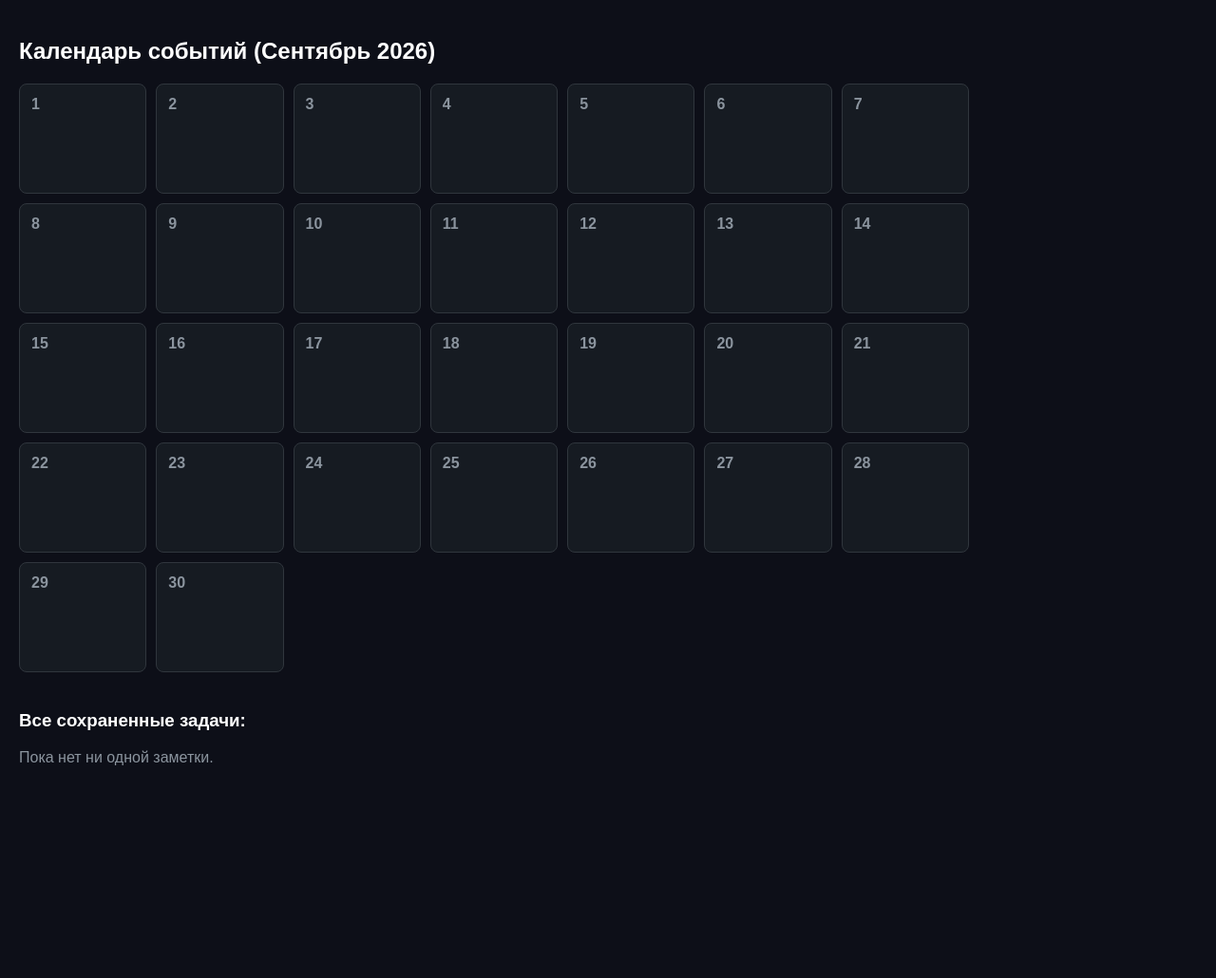
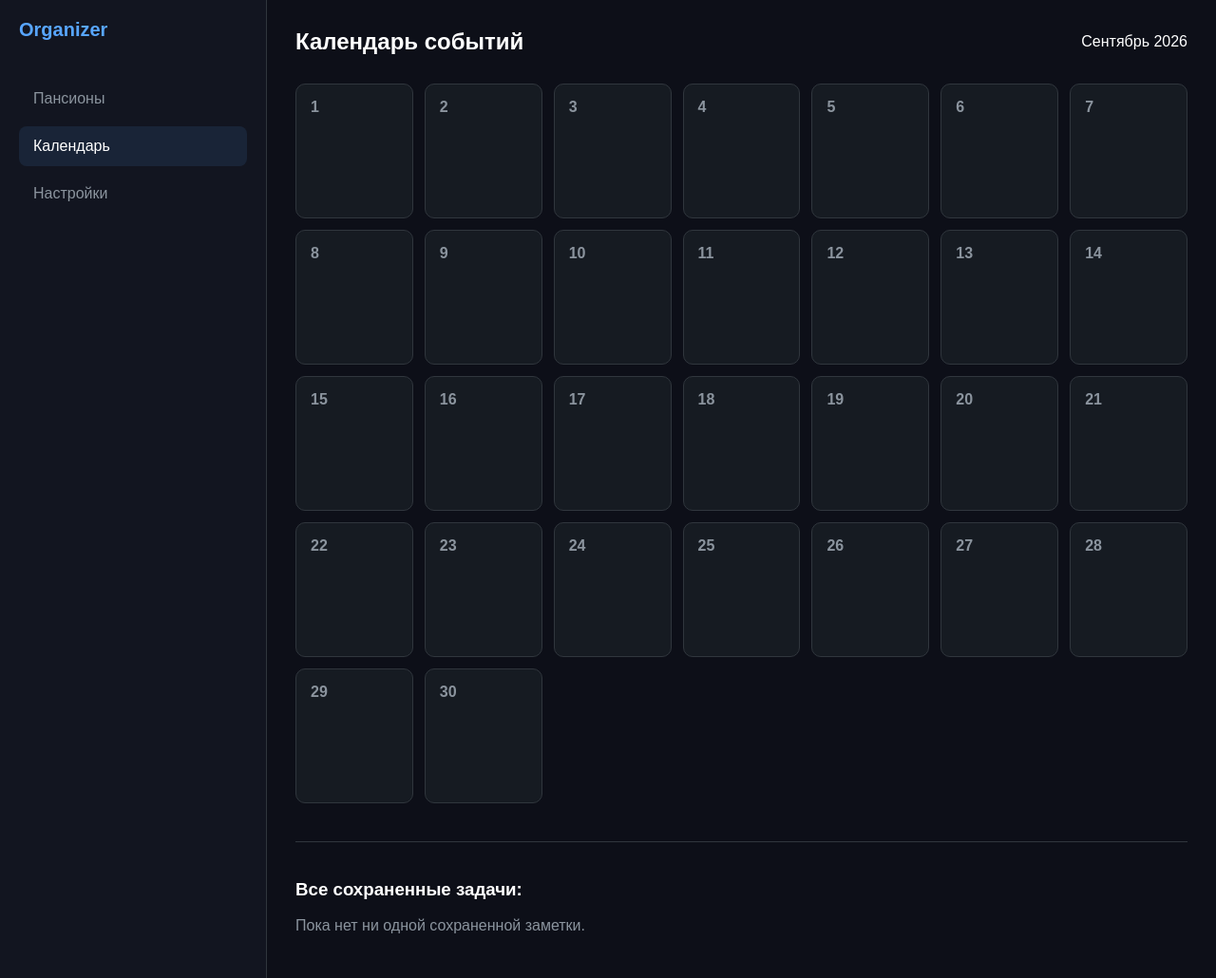
Before and after one commit to forgetoneforever-a11y/texnikum_work, a Flask app: page / in a window 1280 px wide. Shown: the whole page at 95% size. Run offline with Flask 3, Linux system fonts and the light colour scheme.

Commit message:
Update index.html

```diff
--- a/templates/index.html
+++ b/templates/index.html
@@ -2,52 +2,121 @@
 <html lang="ru">
 <head>
     <meta charset="UTF-8">
-    <title>Organizer - Календарь</title>
+    <title>Organizer - Календарь событий</title>
     <style>
+        :root {
+            --bg-color: #0d0f18;
+            --sidebar-bg: #121520;
+            --card-bg: #161b22;
+            --border-color: #30363d;
+            --accent-color: #58a6ff;
+            --text-main: #ffffff;
+            --text-muted: #8b949e;
+        }
+
         body {
-            background-color: #0d0f18;
-            color: #ffffff;
+            background-color: var(--bg-color);
+            color: var(--text-main);
             font-family: Arial, sans-serif;
             margin: 0;
+            display: flex;
+            height: 100vh;
+            overflow: hidden;
+        }
+
+        /* Боковая панель */
+        .sidebar {
+            width: 240px;
+            background-color: var(--sidebar-bg);
+            border-right: 1px solid var(--border-color);
+            display: flex;
+            flex-direction: column;
             padding: 20px;
         }
+
+        .logo {
+            font-size: 20px;
+            font-weight: bold;
+            color: var(--accent-color);
+            margin-bottom: 40px;
+        }
+
+        .nav-links {
+            list-style: none;
+            padding: 0;
+            margin: 0;
+        }
+
+        .nav-links li {
+            padding: 12px 15px;
+            margin-bottom: 8px;
+            border-radius: 8px;
+            cursor: pointer;
+            color: var(--text-muted);
+            transition: 0.2s;
+        }
+
+        .nav-links li.active, .nav-links li:hover {
+            background-color: rgba(88, 166, 255, 0.1);
+            color: var(--text-main);
+        }
+
+        /* Основной контент */
+        .main-content {
+            flex: 1;
+            padding: 30px;
+            overflow-y: auto;
+        }
+
+        .header-container {
+            display: flex;
+            justify-content: space-between;
+            align-items: center;
+            margin-bottom: 30px;
+        }
+
         h2 {
-            margin-bottom: 20px;
+            margin: 0;
+            font-size: 24px;
         }
+
         /* Сетка календаря на весь месяц */
         .calendar-grid {
             display: grid;
             grid-template-columns: repeat(7, 1fr);
-            gap: 10px;
-            max-width: 1000px;
+            gap: 12px;
         }
+
         .calendar-day {
-            background-color: #161b22;
-            border: 1px solid #30363d;
-            border-radius: 8px;
-            padding: 12px;
-            min-height: 90px;
+            background-color: var(--card-bg);
+            border: 1px solid var(--border-color);
+            border-radius: 10px;
+            padding: 15px;
+            min-height: 110px;
             cursor: pointer;
             transition: 0.2s;
             display: flex;
             flex-direction: column;
             justify-content: space-between;
         }
+
         .calendar-day:hover {
-            border-color: #58a6ff;
+            border-color: var(--accent-color);
             background-color: #1f242c;
         }
+
         .day-number {
             font-weight: bold;
-            color: #8b949e;
+            color: var(--text-muted);
         }
+
         .day-note-preview {
             font-size: 11px;
             background: #238636;
             color: #fff;
-            padding: 2px 5px;
+            padding: 3px 6px;
             border-radius: 4px;
-            margin-top: 5px;
+            margin-top: 4px;
             overflow: hidden;
             text-overflow: ellipsis;
             white-space: nowrap;
@@ -62,72 +131,100 @@
             justify-content: center;
             align-items: center;
         }
+
         .modal-content {
-            background-color: #161b22;
-            border: 1px solid #30363d;
-            padding: 20px;
+            background-color: var(--card-bg);
+            border: 1px solid var(--border-color);
+            padding: 25px;
             border-radius: 12px;
-            width: 400px;
+            width: 450px;
+            box-shadow: 0 10px 30px rgba(0,0,0,0.5);
         }
+
         .modal-content textarea {
             width: 100%;
-            height: 100px;
-            background-color: #0d0f18;
-            border: 1px solid #30363d;
+            height: 120px;
+            background-color: var(--bg-color);
+            border: 1px solid var(--border-color);
             color: #fff;
             border-radius: 6px;
-            padding: 10px;
+            padding: 12px;
             resize: none;
             box-sizing: border-box;
-            margin-top: 10px;
+            margin-top: 15px;
+            font-size: 14px;
         }
+
         .modal-actions {
             display: flex;
             justify-content: flex-end;
             gap: 10px;
-            margin-top: 15px;
+            margin-top: 20px;
         }
+
         button {
-            padding: 8px 16px;
+            padding: 10px 18px;
             border-radius: 6px;
             border: none;
             cursor: pointer;
+            font-weight: bold;
         }
+
         .btn-cancel {
-            background-color: #30363d;
+            background-color: var(--border-color);
             color: #fff;
         }
+
         .btn-save {
             background-color: #238636;
             color: #fff;
         }
 
-        /* Список сохраненных заметок */
+        /* Блок со списком всех задач внизу */
         .notes-section {
             margin-top: 40px;
-            max-width: 1000px;
+            border-top: 1px solid var(--border-color);
+            padding-top: 20px;
         }
+
         .note-item {
-            background: #161b22;
-            padding: 10px 15px;
-            border-radius: 6px;
-            margin-bottom: 8px;
+            background: var(--card-bg);
+            padding: 12px 18px;
+            border-radius: 8px;
+            margin-bottom: 10px;
             border-left: 4px solid #238636;
+            display: flex;
+            justify-content: space-between;
+            align-items: center;
         }
     </style>
 </head>
 <body>
 
-    <h2>Календарь событий (Сентябрь 2026)</h2>
+    <!-- Боковая панель -->
+    <div class="sidebar">
+        <div class="logo">Organizer</div>
+        <ul class="nav-links">
+            <li>Пансионы</li>
+            <li class="active">Календарь</li>
+            <li>Настройки</li>
+        </ul>
+    </div>
 
-    <!-- Автоматическая сетка дней месяца (с 1 по 30) -->
+    <!-- Основное содержимое -->
+    <div class="main-content">
+        <div class="header-container">
+            <h2>Календарь событий</h2>
+            <div>Сентябрь 2026</div>
+        </div>
+
+        <!-- Сетка календаря (полный месяц с 1 по 30) -->
         <div class="calendar-grid">
             {% for day in range(1, 31) %}
                 {% set day_str = "2026-09-%02d" % day %}
                 <div class="calendar-day" onclick="openModal('{{ day_str }} 12:00:00', '{{ day }} Сентября 2026')">
                     <div class="day-number">{{ day }}</div>
 
-                <!-- Показываем задачи, привязанные к этому дню -->
                     <div class="day-tasks">
                         {% for note in notes %}
                             {% if note.run_date and note.run_date.startswith(day_str) %}
@@ -139,26 +236,29 @@
             {% endfor %}
         </div>
 
-    <!-- Общий список задач -->
+        <!-- Список всех задач -->
         <div class="notes-section">
             <h3>Все сохраненные задачи:</h3>
             {% if notes %}
                 {% for note in notes %}
                     <div class="note-item">
-                    <strong>📅 {{ note.run_date }}</strong>
-                    <p>{{ note.content }}</p>
+                        <div>
+                            <strong style="color: var(--accent-color);">📅 {{ note.run_date }}</strong>
+                            <p style="margin: 5px 0 0 0;">{{ note.content }}</p>
+                        </div>
                     </div>
                 {% endfor %}
             {% else %}
-            <p style="color: #8b949e;">Пока нет ни одной заметки.</p>
+                <p style="color: var(--text-muted);">Пока нет ни одной сохраненной заметки.</p>
             {% endif %}
+        </div>
     </div>
 
     <!-- Модальное окно -->
     <div id="eventModal" class="modal">
         <div class="modal-content">
             <form action="/add_note" method="POST">
-                <h3 id="modalTitle">Событие</h3>
+                <h3 id="modalTitle" style="margin-top:0;">Событие</h3>
 
                 <input type="hidden" name="run_date" id="selectedDateInput">
 
```
Lines whose indentation alone changed are shown as unchanged.
